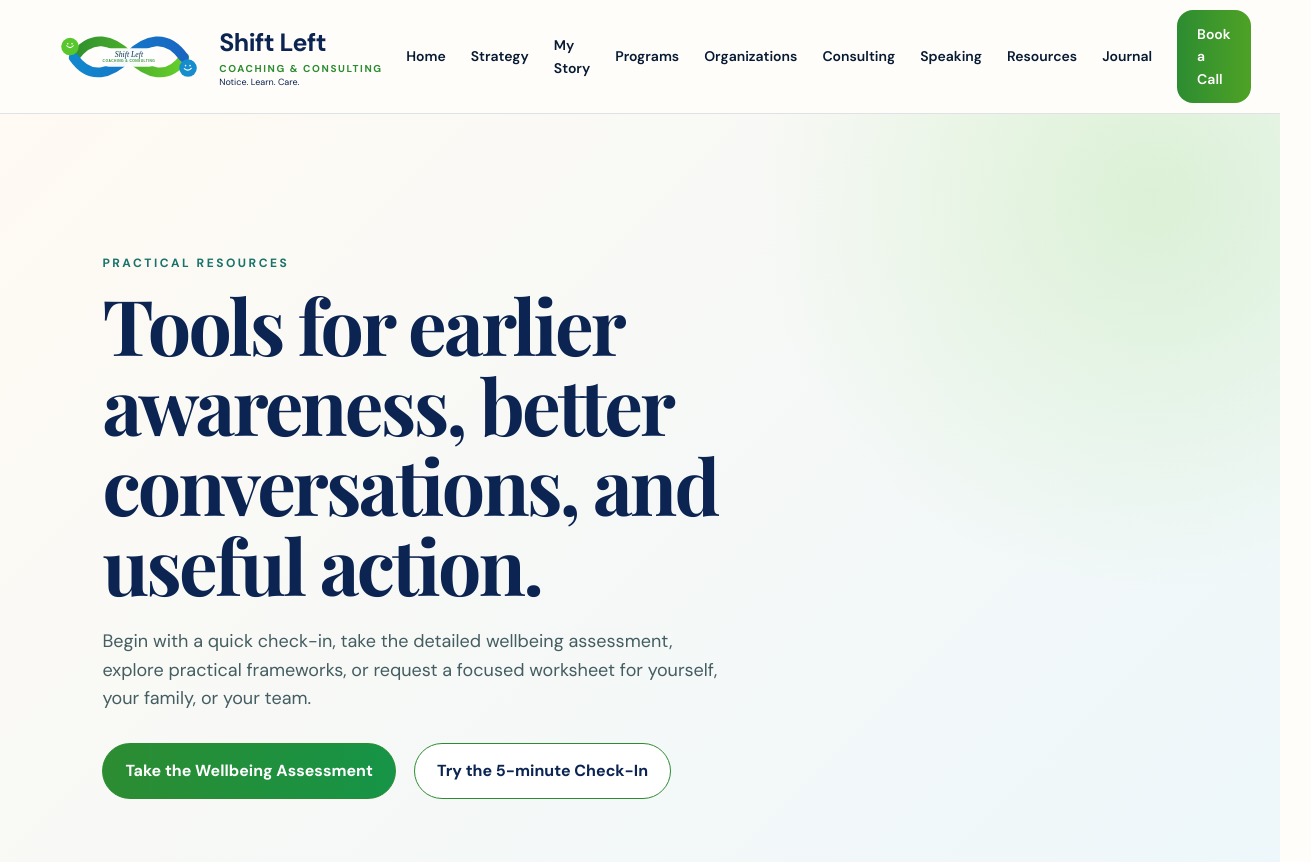
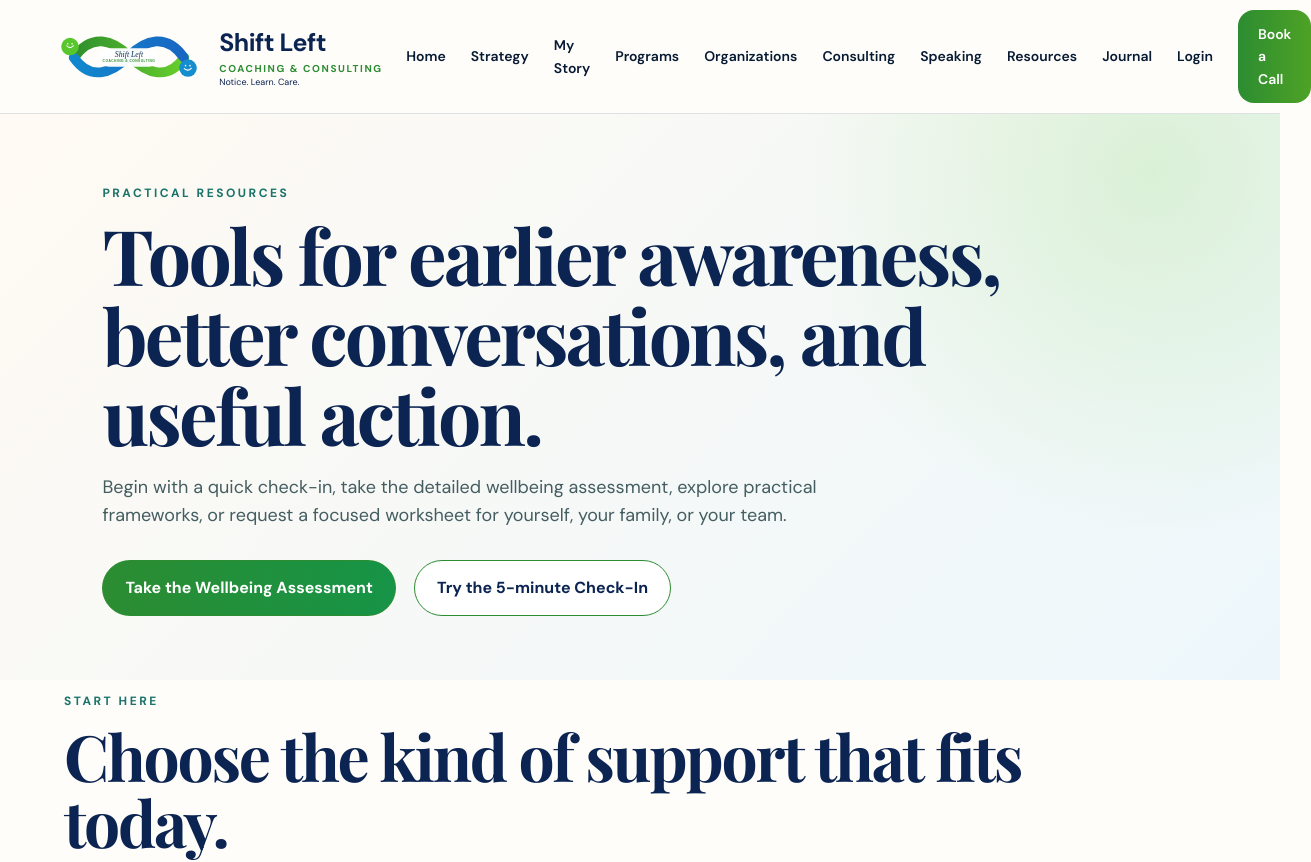
Before and after one commit to seattledesitv/shiftleftcc, a Next.js app: page /resources in a window 1280 px wide. Shown: the top 862 px of the page, 1311 px wide, since content can reach past the window. Built offline with nearby package versions, Linux system fonts and the light colour scheme; a web font is replaced by a local one.

Commit message:
Add login access and platform styles

```diff
--- a/app/layout.tsx
+++ b/app/layout.tsx
@@ -3,6 +3,7 @@ import Image from "next/image";
 import Link from "next/link";
 import "./globals.css";
 import "./brand-overrides.css";
+import "./platform-overrides.css";
 
 export const metadata: Metadata = {
   title: "Shift Left Coaching & Consulting | Wellbeing Before Crisis",
@@ -26,6 +27,7 @@ export default function RootLayout({ children }: Readonly<{ children: React.Reac
         <Link href="/speaking">Speaking</Link>
         <Link href="/resources">Resources</Link>
         <Link href="/blog">Journal</Link>
+        <Link href="/login">Login</Link>
         <Link href="/book" className="navCta">Book a Call</Link>
       </nav>
     </header>
@@ -34,7 +36,7 @@ export default function RootLayout({ children }: Readonly<{ children: React.Reac
       <div className="footerBrand"><Image src="/shift-left-logo.svg" alt="Shift Left Coaching and Consulting" width={190} height={84} /><strong>SHIFT LEFT COACHING &amp; CONSULTING</strong><p>Notice earlier. Learn continuously. Care intentionally.</p></div>
       <div><strong>Discover</strong><Link href="/">Home</Link><Link href="/why-shift-left">The Strategy</Link><Link href="/my-story">My Story</Link><Link href="/why-me">Why Me</Link><Link href="/for-who">Who It Is For</Link><Link href="/how-it-works">How It Works</Link></div>
       <div><strong>Explore</strong><Link href="/programs">Programs</Link><Link href="/organizations">Organizations</Link><Link href="/consulting">Consulting</Link><Link href="/speaking">Speaking</Link><Link href="/wellbeing-assessment">Wellbeing Assessment</Link><Link href="/assessment">Shift Left Check-In</Link><Link href="/resources">Resources</Link><Link href="/blog">Journal</Link></div>
-      <div><strong>Connect</strong><Link href="/book">Book a discovery call</Link><a href="mailto:info@shiftleftcc.com">info@shiftleftcc.com</a><p>© 2026 Experience Healing LLC</p><p className="finePrint">Coaching and educational content do not replace licensed medical or psychological care.</p></div>
+      <div><strong>Connect</strong><Link href="/login">Member login</Link><Link href="/book">Book a discovery call</Link><a href="mailto:info@shiftleftcc.com">info@shiftleftcc.com</a><p>© 2026 Experience Healing LLC</p><p className="finePrint">Coaching and educational content do not replace licensed medical or psychological care.</p></div>
     </footer>
   </body></html>;
 }
```
